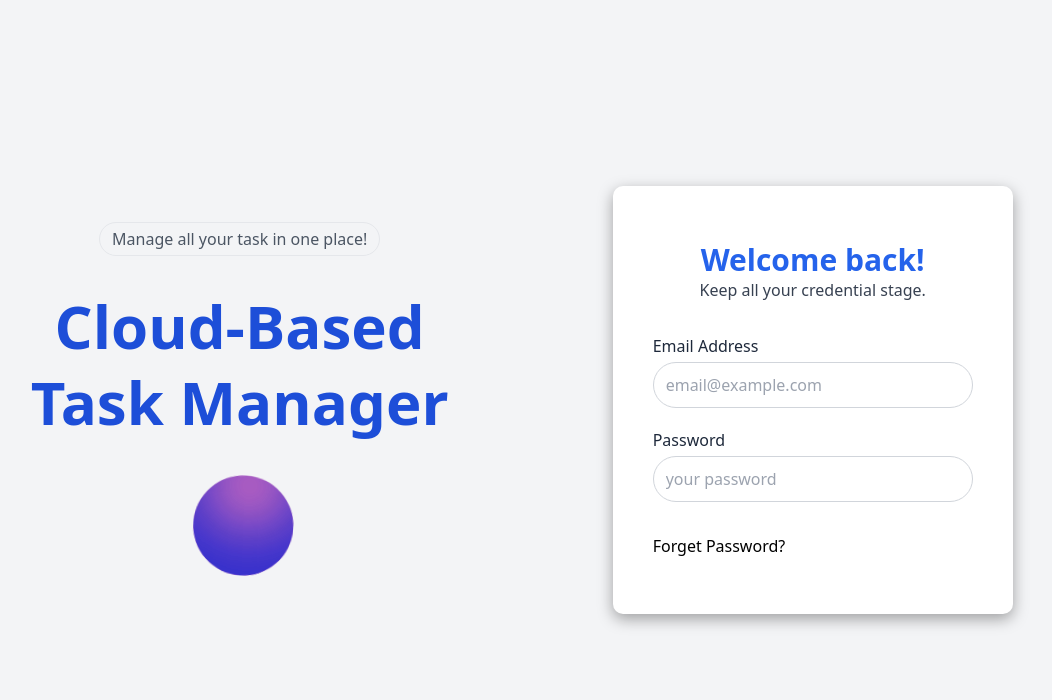
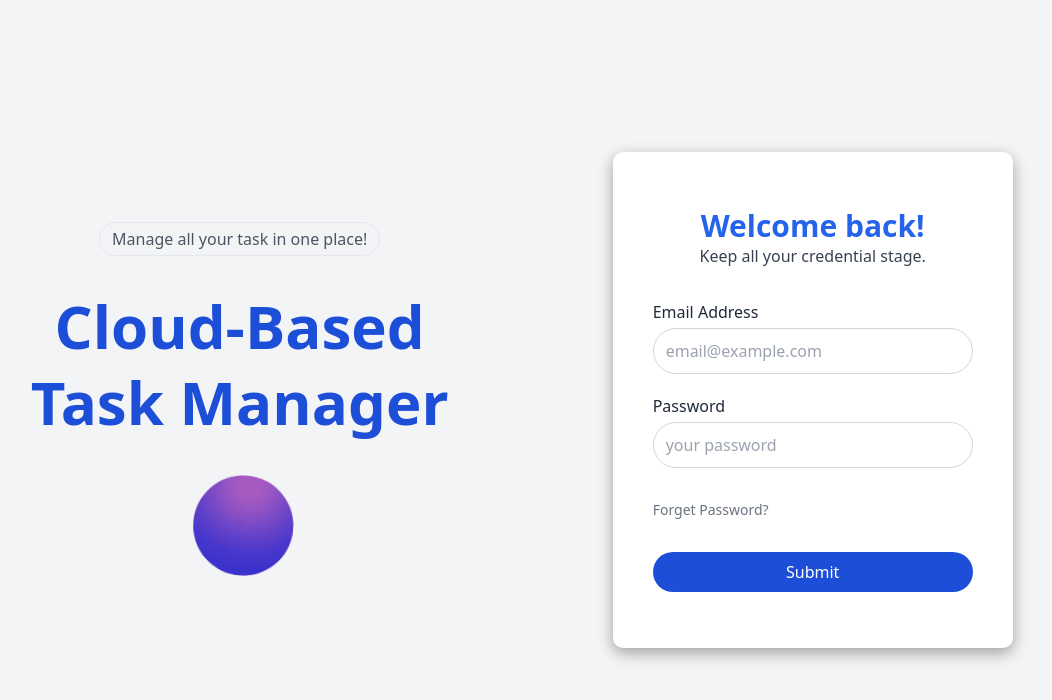
Before and after one commit to MuhammadFaizan144/Task-Manager-Web-App, a React (Vite) app in the folder client/: page /log-in in a window 1280 px wide. Shown: the top 700 px of the page, without its empty margins (156-1208 px from the left). Built offline with nearby package versions, Linux system fonts and the light colour scheme.

Commit message:
login page complete

```diff
--- /dev/null
+++ b/client/src/components/Button.jsx
@@ -0,0 +1,13 @@
+import clsx from 'clsx'
+import React from 'react'
+const Button = ({ icon, className, label, type, onClick = () => { } }) => {
+    return (
+        <button type={type || "button"} className={clsx("px-3 py-2 outline-none", className)}>
+            <span>{label}</span>
+            {icon && icon}
+        </button>
+
+    )
+}
+
+export default Button
--- a/client/src/pages/Login.jsx
+++ b/client/src/pages/Login.jsx
@@ -3,6 +3,7 @@
 import { useForm } from "react-hook-form"
 import { useNavigate } from 'react-router-dom';
 import Textbox from '../components/Textbox';
+import Button from '../components/Button';
 const Login = () => {
     const user = ""
     const { register, handleSubmit, formState: { errors }, } = useForm();
@@ -66,9 +67,10 @@
                             })}
                             error={errors.password?errors.password.message:""}/>
                         </div>
-                        <span className=''>
+                        <span className='text-sm text-gray-500 hover:text-blue-600 hover:underline cursor-pointer'>
                             Forget Password?
                         </span>
+                        <Button type='submit' label='Submit' className='w-full h-10 bg-blue-700 text-white rounded-full'/>
                     </form>
                 </div>
             </div>
```
